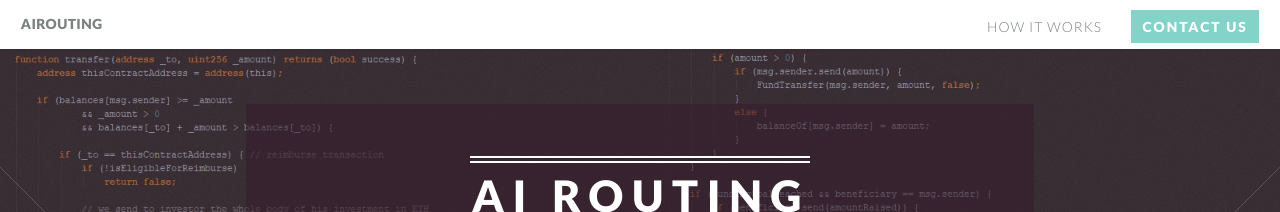
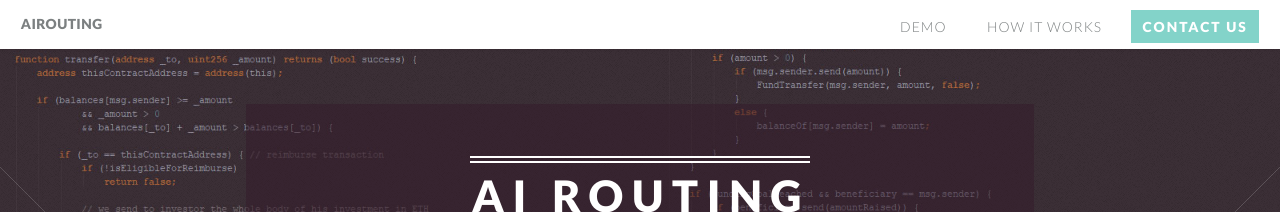
Before and after one commit to CMLTeam/www-air, a Jekyll site: the page built from index.html, in a window 1280 px wide. Shown: the top 212 px of the page. Built offline with Jekyll 4.4.1, drawn with Linux system fonts in a browser that asks for light colours.

Commit message:
Demo link added

```diff
--- a/_includes/header.html
+++ b/_includes/header.html
@@ -2,6 +2,7 @@
 				<h1 id="logo"><a href="#banner">AIRouting <span></span></a></h1>
 				<nav id="nav">
 					<ul>
+						<li><a href="//airdemo.cmlteam.com">Demo</a></li>
 						<li><a href="#main">How it Works</a></li>
 						<li><a href="#cta" class="button special">Contact Us</a></li>
 					</ul>
```
